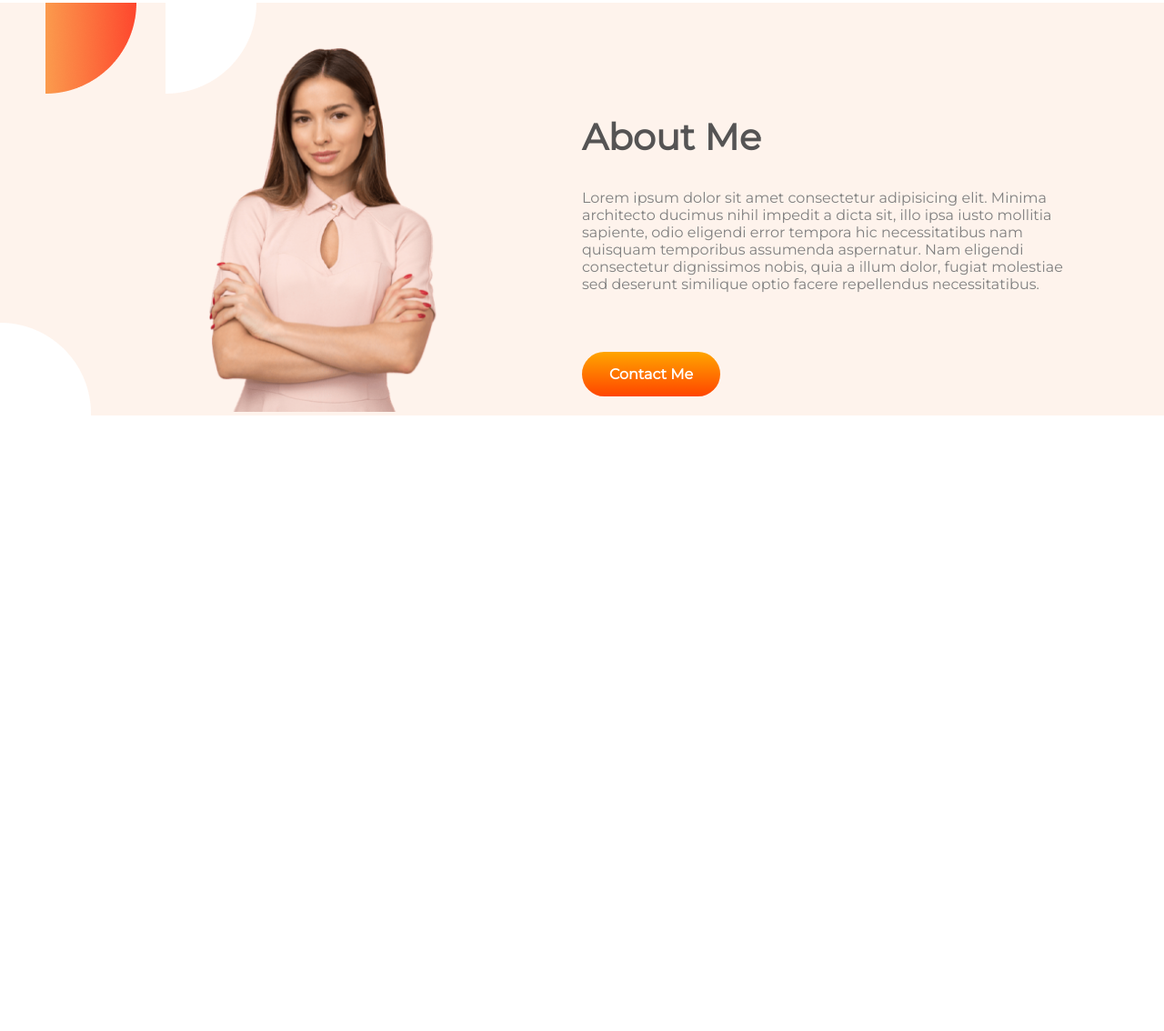
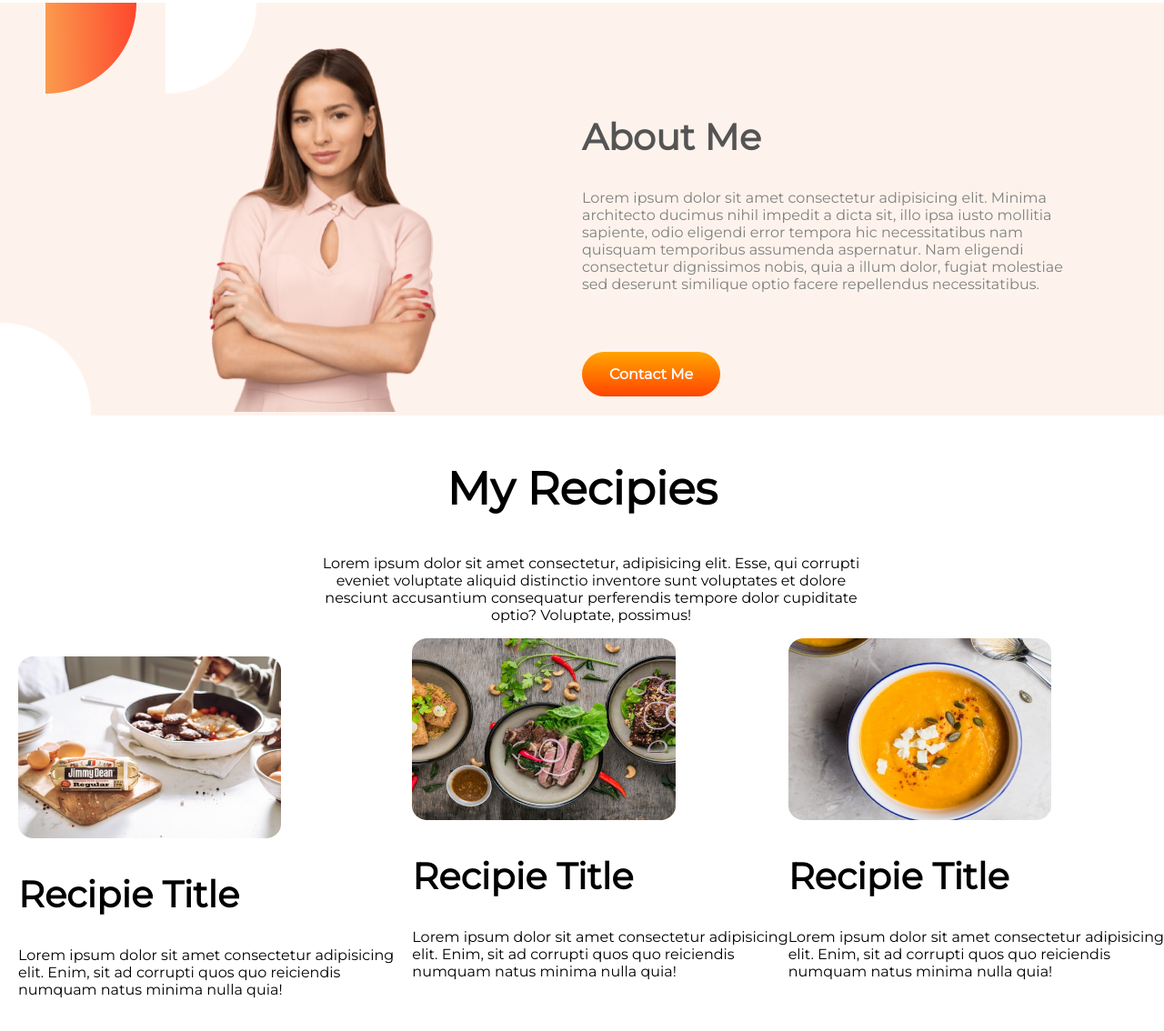
Before and after one commit to najmulovi/food-network, a plain HTML site: page index.html in a window 1280 px wide. Shown: the part 721-1855 px from the top of the page at 91% size. Before the commit the page ends 1178 px from the top, so only its background shows below. Drawn offline with Linux system fonts and the light colour scheme.

Commit message:
recipie picture, title, details added

```diff
--- a/index.html
+++ b/index.html
@@ -12,7 +12,7 @@
 </head>
 <body>
 
-   <section class="top-section">
+   <section class="top-section flexible">
        <div class="top-left-details half-width">
            <h1>
                <span class="orange-color">Skip</span> The Diet,<br>
@@ -30,7 +30,7 @@
        </div>
    </section>
 
-   <section class="middle-section">
+   <section class="middle-section flexible">
        <div class="middle-left-img half-width">
            <img src="images/female/person_image.png" alt="AboutMe.jpg">
        </div>
@@ -43,5 +43,37 @@
        </div>
    </section>
 
+   <section class="bottom-section">
+       <div class="bottom-top">
+            <h1>My Recipies</h1>
+            <p>
+                Lorem ipsum dolor sit amet consectetur, adipisicing elit. Esse, qui corrupti eveniet voluptate aliquid distinctio inventore sunt voluptates et dolore nesciunt accusantium consequatur perferendis tempore dolor cupiditate optio? Voluptate, possimus!
+            </p>
+       </div>
+       <div class="flexible">
+           <div class="recipie-details one-by-three-width">
+                <img src="images/food/recipie_cover1.jpg" alt="Recipie One">
+                <h2>Recipie Title</h2>
+                <p>
+                    Lorem ipsum dolor sit amet consectetur adipisicing elit. Enim, sit ad corrupti quos quo reiciendis numquam natus minima nulla quia!
+                </p>
+           </div>
+           <div class="one-by-three-width">
+                <img src="images/food/recipie_cover2.jpg" alt="Recipie Two">
+                <h2>Recipie Title</h2>
+                <p>
+                    Lorem ipsum dolor sit amet consectetur adipisicing elit. Enim, sit ad corrupti quos quo reiciendis numquam natus minima nulla quia!
+                </p>
+            </div>
+            <div class="one-by-three-width">
+                <img src="images/food/recipie_cover3.png" alt="Recipie Three">
+                <h2>Recipie Title</h2>
+                <p>
+                    Lorem ipsum dolor sit amet consectetur adipisicing elit. Enim, sit ad corrupti quos quo reiciendis numquam natus minima nulla quia!
+                </p>
+            </div>
+       </div>
+   </section>
+
 </body>
 </html>
--- a/style.css
+++ b/style.css
@@ -1,11 +1,6 @@
 body {
     font-family: 'Montserrat', sans-serif;
     margin: 0;
-}
-
-.top-section {
-    display: flex;
-    margin-bottom: 80px;
 }
 
 .half-width {
@@ -18,6 +13,14 @@ h1 {
 
 h2 {
     font-size: 40px;
+}
+
+.flexible {
+    display: flex;
+}
+
+.top-section {
+    margin-bottom: 80px;
 }
 
 .top-left-details {
@@ -54,9 +57,9 @@ h2 {
 }
 
 .middle-section {
-    display: flex;
     background-image: url(images/shapes/7.png);
     background-repeat: no-repeat;
+    margin-bottom: 50px;
 }
 
 .middle-left-img img {
@@ -90,6 +93,27 @@ h2 {
     border-radius: 30px;
 }
 
+.bottom-top {
+    text-align: center;
+}
+
+.bottom-top p {
+    width: 600px;
+    padding-left: 350px;
+}
+
+.one-by-three-width {
+    width: 33%;
+}
+
+.one-by-three-width img {
+    width: 70%;
+    height: 200px;
+}
+
+.recipie-details {
+    padding: 20px;
+}
 
 .orange-color {
     color: orange;
```
Also changed, not shown: images/food/recipie_cover1.jpg (renamed from images/food/Project Cover.jpg), images/food/recipie_cover2.jpg (renamed from images/food/Project Cover1.jpg), images/food/recipie_cover3.png (renamed from images/food/Project Cover.png).
